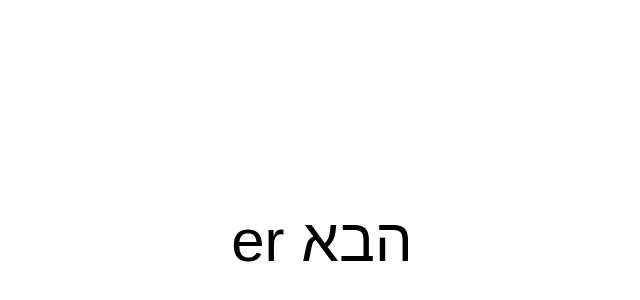
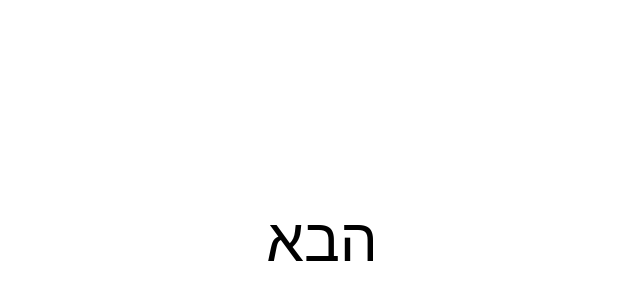
Before and after one commit to shirligamon/-, a plain HTML site: page haba.html in a window 1280 px wide. Shown: the part 160-460 px from the top of the page, without its empty margins (318-958 px from the left). Drawn offline with Linux system fonts and the light colour scheme.

Commit message:
Update haba.html

```diff
--- a/haba.html
+++ b/haba.html
@@ -1,2 +1 @@
 <!DOCTYPE html> <html lang="he" dir="rtl"> <head> <meta charset="UTF-8"> <title>שלום</title> <style> body { display: flex; justify-content: center; align-items: center; height: 100vh; margin: 0; font-family: Arial, sans-sif; font-size: 60px; } </style> </head> <body> הבא </body> </html>
-er
```
